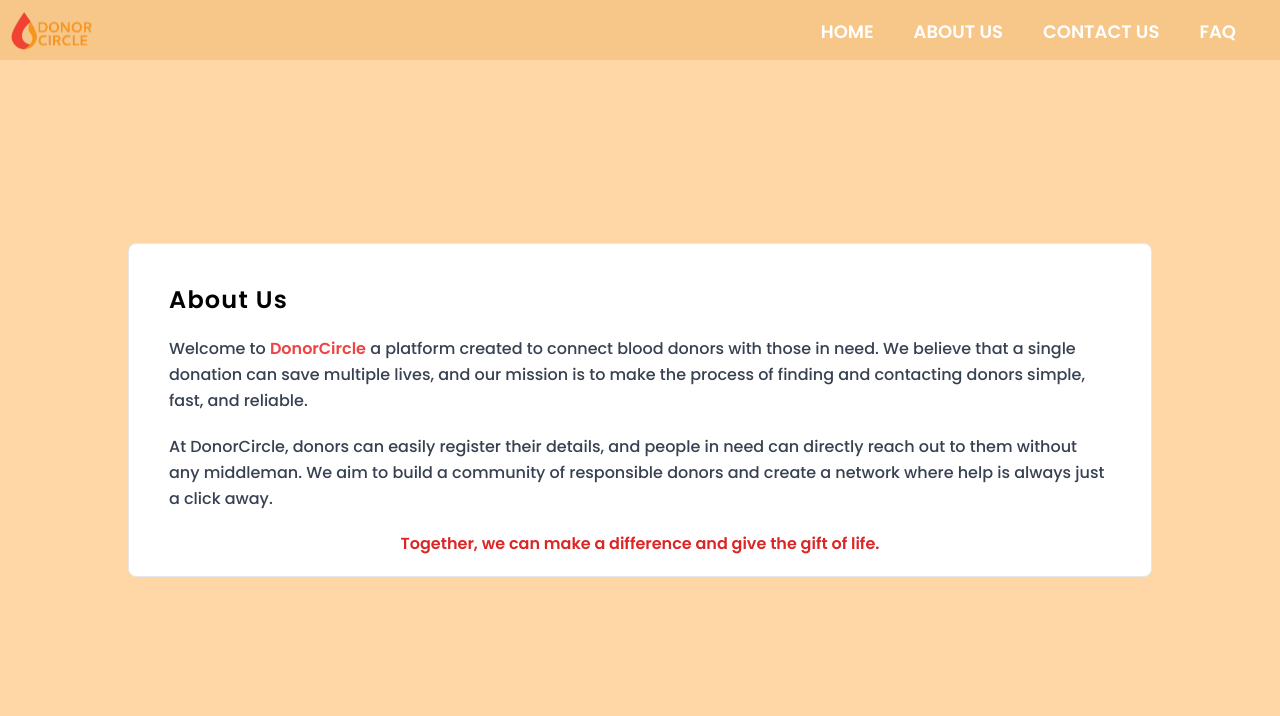
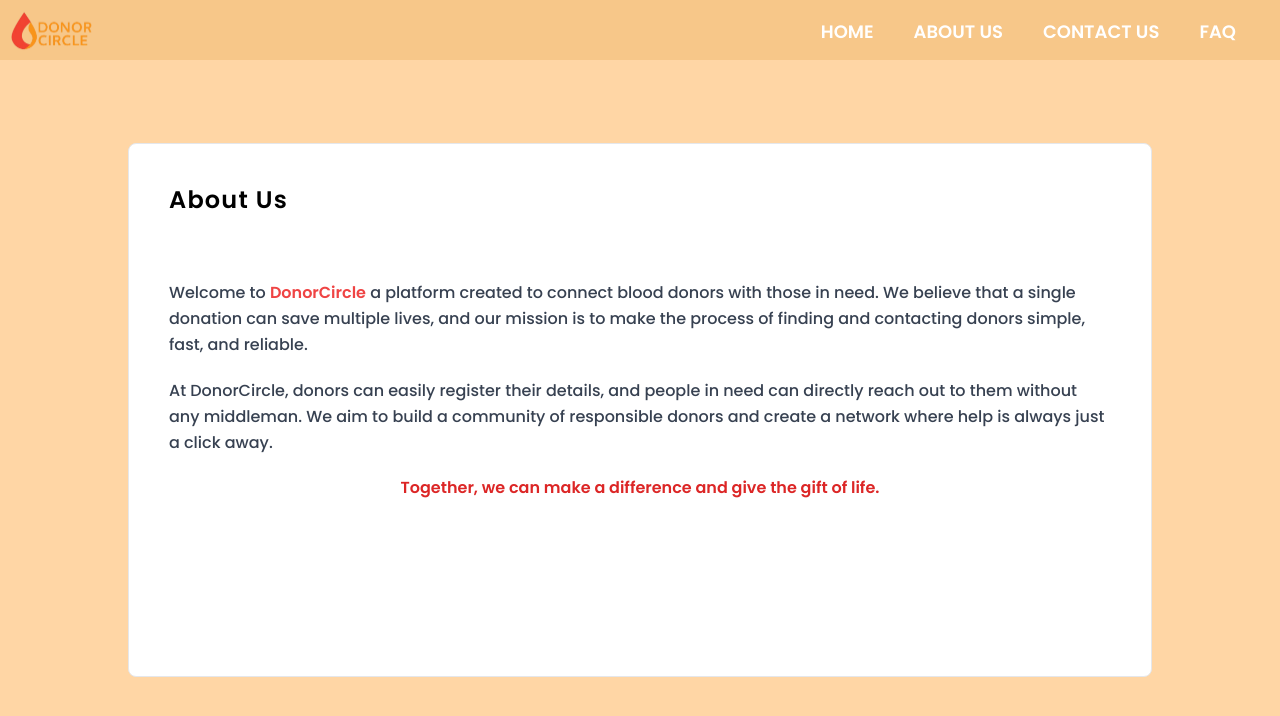
Before and after one commit to TanmayVidhate/DonorCircle_2, a React (Vite) app in the folder client/: page /aboutus in a window 1280 px wide. Shown: the top 716 px of the page. Built offline with nearby package versions, Linux system fonts and the light colour scheme.

Commit message:
add div and m

```diff
--- a/client/src/Views/AboutUs.jsx
+++ b/client/src/Views/AboutUs.jsx
@@ -7,10 +7,11 @@ function AboutUs() {
     return (
         <div className='flex flex-col w-screen min-h-screen bg-[#ffd6a5]  xl:h-screen  '>
             <Navbar />
-            <div className='flex-1 grid place-items-center  '>
-                <div className='border rounded-lg m-5 mt-24 bg-[#FFFFFF] w-5/6  p-5  sm:w-3/4 sm:px-5 lg:mt-10 lg:w-4/5 2xl:w-3/5 '>
+            <div className='flex-1 grid place-items-center'>
+                <div className='border rounded-lg m-5 mt-24 bg-[#FFFFFF] w-5/6  p-5  sm:w-3/4 sm:px-5 lg:mt-10 lg:w-4/5 lg:h-4/6 2xl:w-3/5 '>
                     <p className=' text-2xl font-semibold  tracking-wider  m-5 '>About Us</p>
 
+                    <div className='lg:my-16 '>
                         <div className="text-gray-700 leading-relaxed  m-5">Welcome to <span className='font-semibold text-red-500'>DonorCircle</span> a platform created to connect blood donors with those in need. We believe that a single donation can save multiple lives, and our mission is to make the
                             process of finding and contacting donors simple, fast, and reliable.
                         </div>
@@ -21,6 +22,7 @@ function AboutUs() {
                     </div>
                 </div>
             </div>
+        </div>
     )
 }
 
```
Lines whose indentation alone changed are shown as unchanged.
